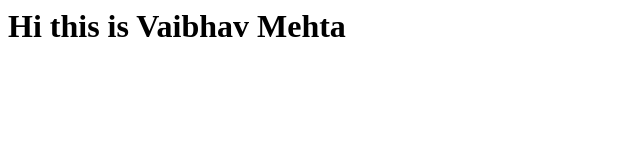
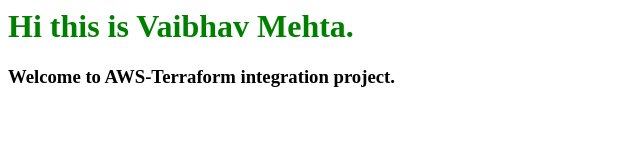
Before and after one commit to Vaibhav-Mehta-19/cloud-task1, a plain HTML site: page index.html in a window 1280 px wide. Shown: the whole page, without its empty margins (0-640 px from the left). Drawn offline with Linux system fonts and the light colour scheme.

Commit message:
Update index.html

```diff
--- a/index.html
+++ b/index.html
@@ -3,6 +3,8 @@
 <title> My Homepage </title>
 </head>
 <body>
-<h1> Hi this is Vaibhav Mehta</h1>
+  <font color='Green'><h1> Hi this is Vaibhav Mehta.</h1></font>
+  <h3> Welcome to AWS-Terraform integration project.</h3>
+  <br>
 </body>
 </html>
```
